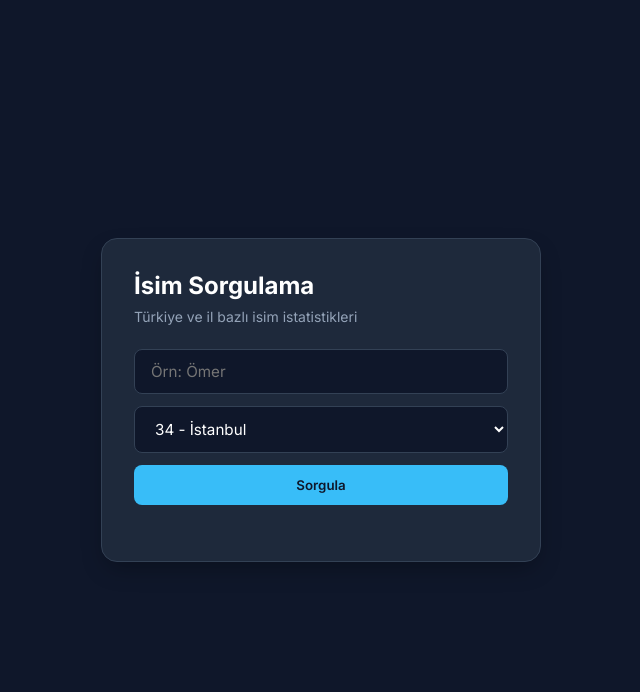
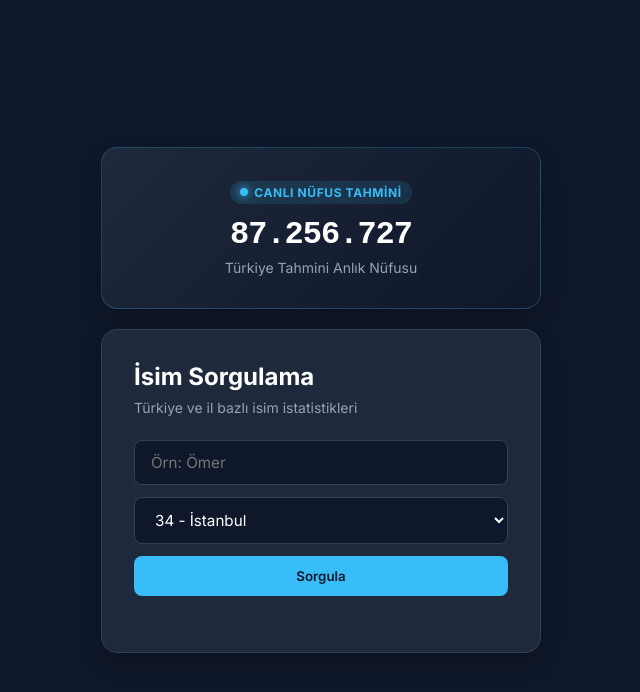
Before and after one commit to Omerbabapiro3131/tuik-test, a website: page public/index.html in a window 1280 px wide. Shown: the whole page, without its empty margins (319-959 px from the left). Drawn offline with Linux system fonts and the light colour scheme.

Commit message:
Update index.html

```diff
--- a/public/index.html
+++ b/public/index.html
@@ -17,9 +17,11 @@
       color: #f8fafc;
       min-height: 100vh;
       display: flex;
+      flex-direction: column;
       justify-content: center;
       align-items: center;
       padding: 20px;
+      gap: 20px;
     }
     .card {
       background: #1e293b;
@@ -29,6 +31,39 @@
       width: 100%;
       max-width: 440px;
       border: 1px solid #334155;
+    }
+    .live-card {
+      background: linear-gradient(135deg, #1e293b 0%, #0f172a 100%);
+      border: 1px solid #38bdf840;
+      text-align: center;
+    }
+    .live-badge {
+      display: inline-flex;
+      align-items: center;
+      gap: 6px;
+      background: #38bdf820;
+      color: #38bdf8;
+      font-size: 0.75rem;
+      font-weight: 700;
+      padding: 4px 10px;
+      border-radius: 20px;
+      margin-bottom: 12px;
+      text-transform: uppercase;
+      letter-spacing: 0.05em;
+    }
+    .dot {
+      width: 8px;
+      height: 8px;
+      background: #38bdf8;
+      border-radius: 50%;
+      box-shadow: 0 0 8px #38bdf8;
+    }
+    .live-counter {
+      font-size: 2rem;
+      font-weight: 800;
+      color: #fff;
+      font-family: monospace;
+      letter-spacing: -1px;
     }
     h2 {
       font-size: 1.5rem;
@@ -110,6 +145,16 @@
 </head>
 <body>
 
+  <!-- Canlı Nüfus Kartı -->
+  <div class="card live-card">
+    <div class="live-badge">
+      <span class="dot"></span> CANLI NÜFUS TAHMİNİ
+    </div>
+    <div class="live-counter" id="nufusSayac">85,372,377</div>
+    <p class="subtitle" style="margin-bottom: 0; margin-top: 6px;">Türkiye Tahmini Anlık Nüfusu</p>
+  </div>
+
+  <!-- İsim Sorgulama Kartı -->
   <div class="card">
     <h2>İsim Sorgulama</h2>
     <p class="subtitle">Türkiye ve il bazlı isim istatistikleri</p>
@@ -222,6 +267,23 @@
   </div>
 
   <script>
+    // Canlı Nüfus Sayacı Algoritması
+    const baseNufus = 85372377;
+    const baseDate = new Date('2024-01-01T00:00:00').getTime();
+
+    function nufusGuncelle() {
+      const now = new Date().getTime();
+      const diffSeconds = (now - baseDate) / 1000;
+      // Yaklaşık her 45 saniyede +1 nüfus artış simülasyonu
+      const artis = Math.floor(diffSeconds / 45);
+      const guncel = baseNufus + artis;
+      document.getElementById('nufusSayac').innerText = guncel.toLocaleString('tr-TR');
+    }
+
+    setInterval(nufusGuncelle, 1000);
+    nufusGuncelle();
+
+    // İsim Sorgulama Mantığı
     const btn = document.getElementById('sorgulaBtn');
     const input = document.getElementById('isimInput');
     const ilSelect = document.getElementById('ilSelect');
```
